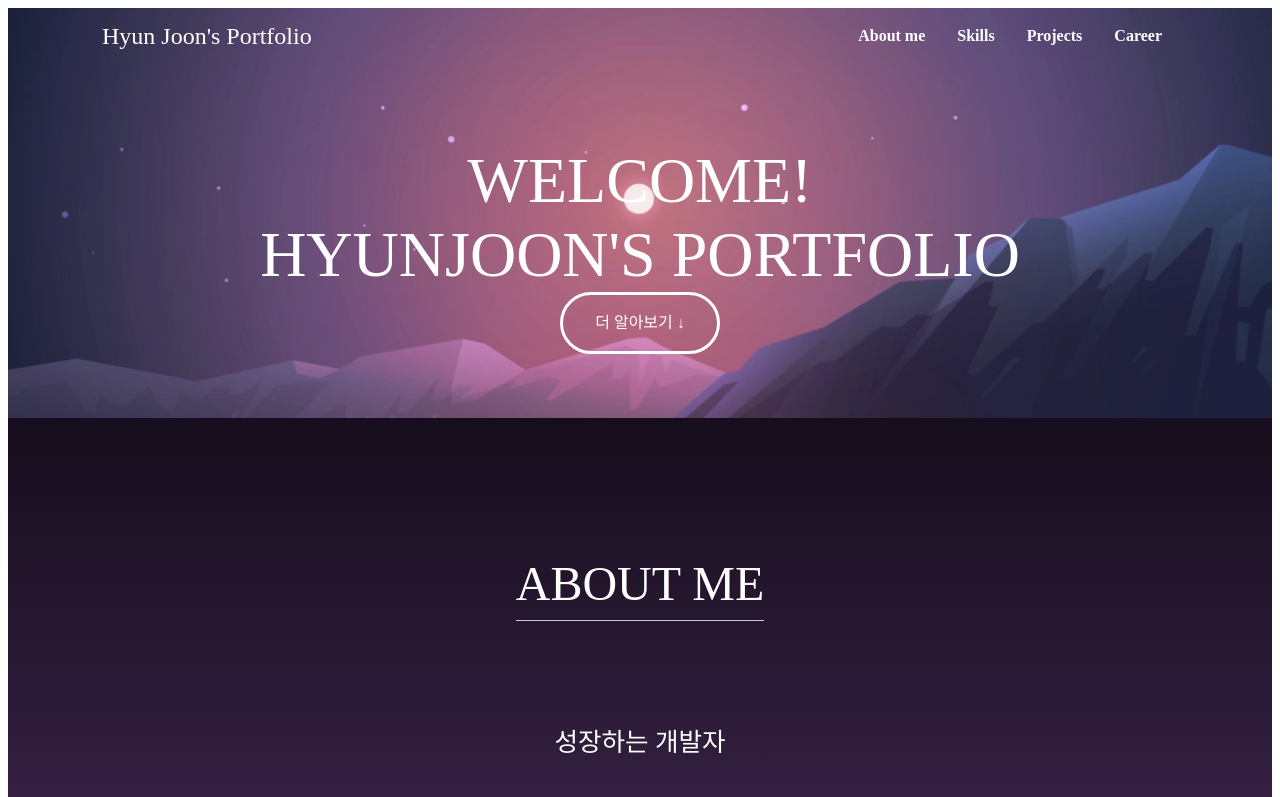
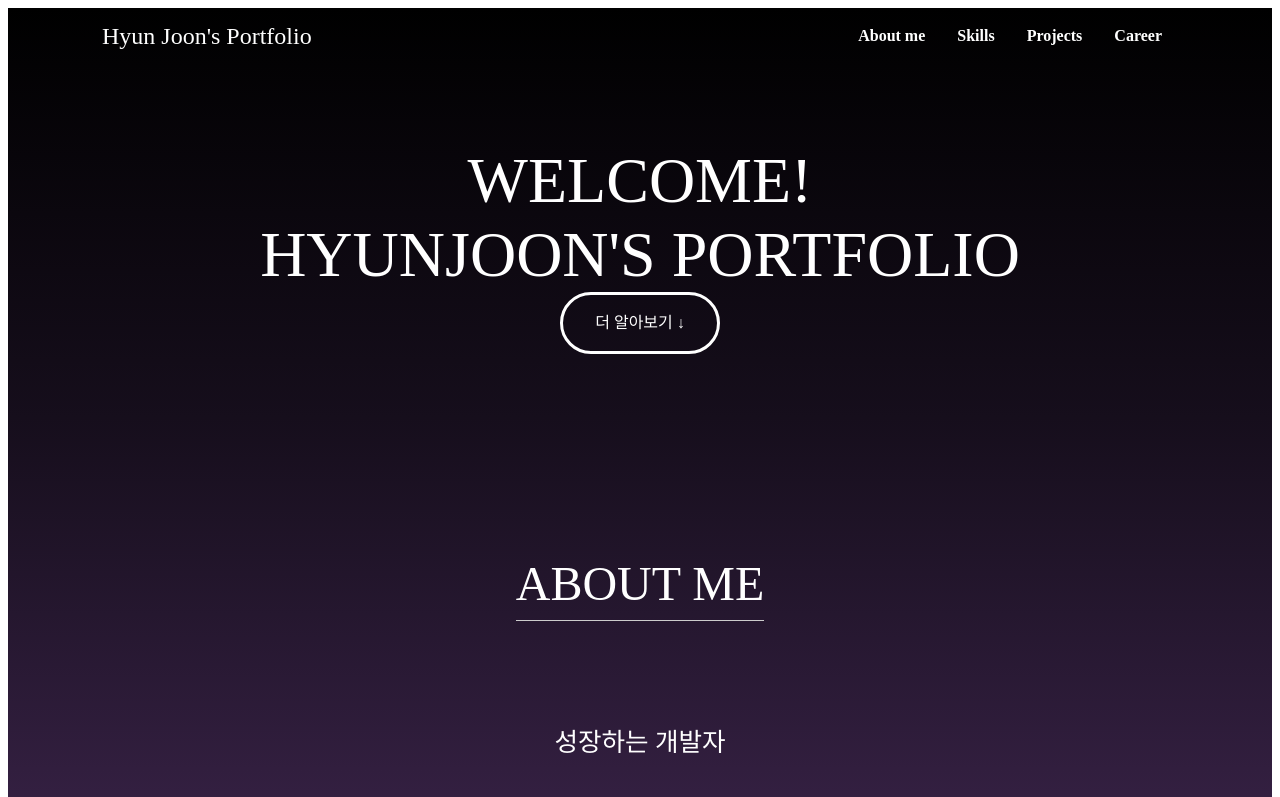
Before and after one commit to haryan248/hyun_joon_portfolio, a Vue app: page / in a window 1280 px wide. Shown: the top 797 px of the page. Built offline with nearby package versions, Linux system fonts and the light colour scheme; a web font is replaced by a local one.

Commit message:
배너 배경 css 수정

```diff
--- a/src/components/Banner/banner.css
+++ b/src/components/Banner/banner.css
@@ -1,5 +1,6 @@
 .section_banner {
     position: relative;
+    background: linear-gradient(black, #160e1c);
 }
 .section_banner:before {
     content: "";
```
